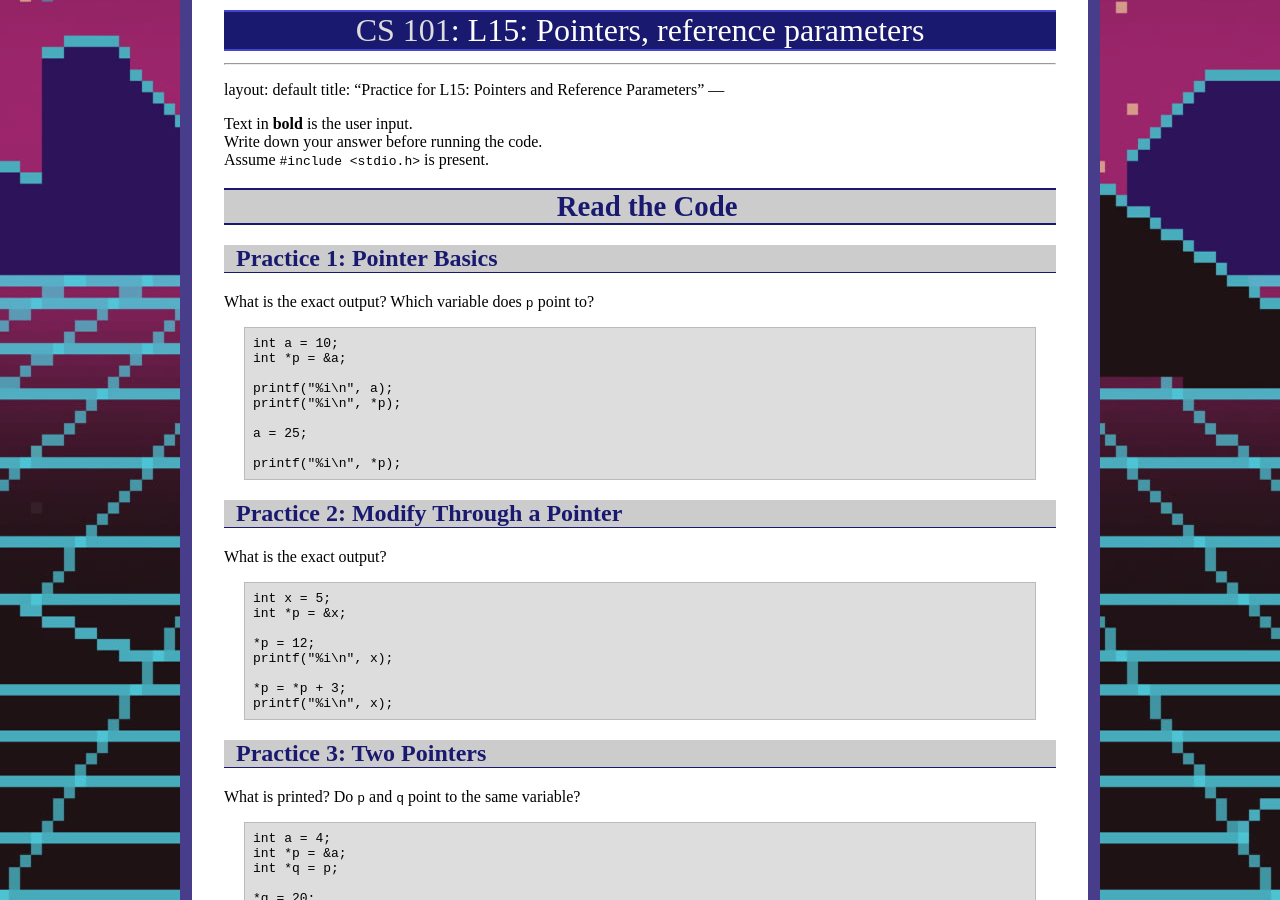
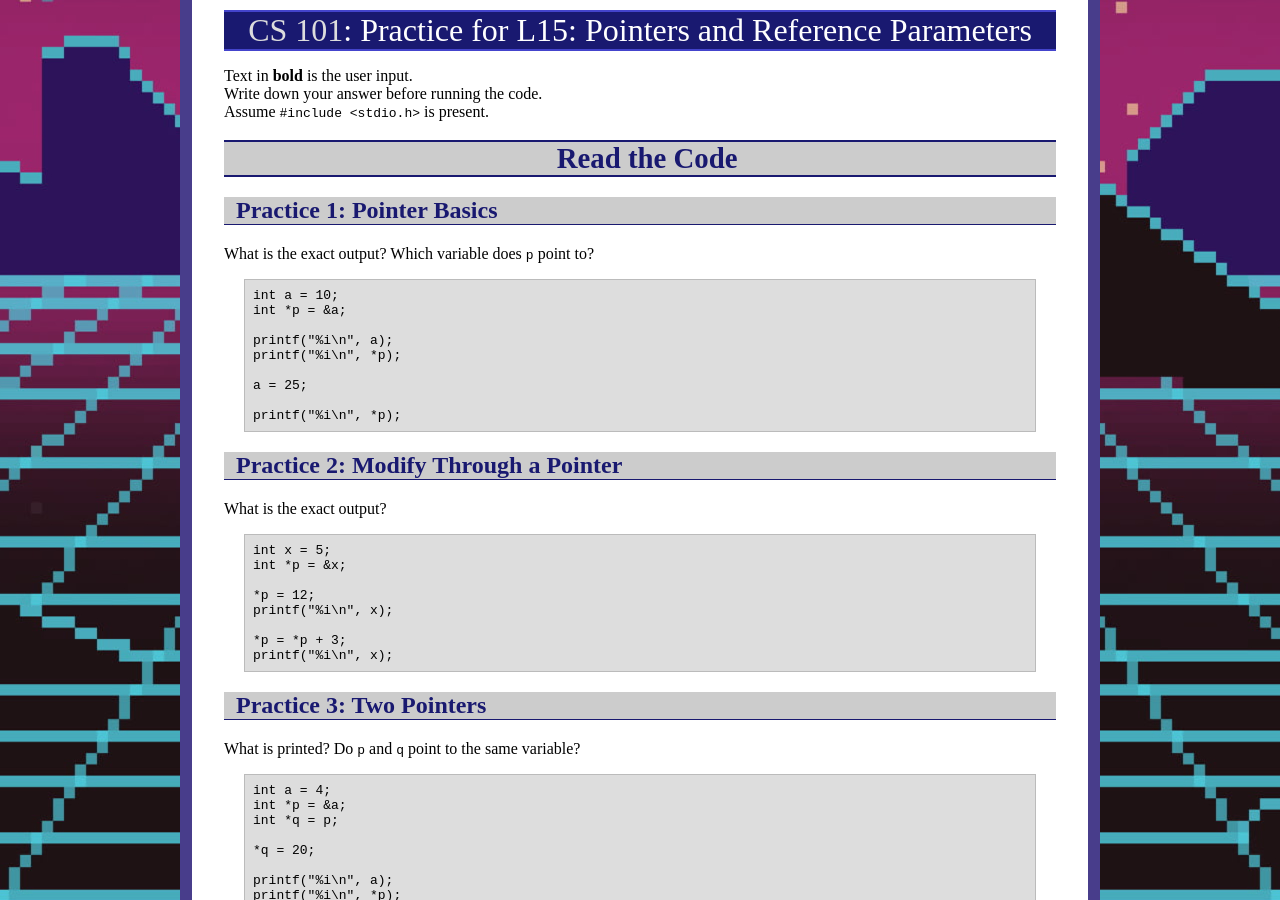
Before and after one commit to ycpcs/cs101-fall2026, a Jekyll site: the page built from practices/p15.md, in a window 1280 px wide and 900 px high. Built offline with Jekyll 4.4.1, drawn with Linux system fonts in a browser that asks for light colours.

Commit message:
Update p15.md

```diff
--- a/practices/p15.md
+++ b/practices/p15.md
@@ -1,8 +1,3 @@
----
-layout: default
-title: "L15: Pointers, reference parameters"
----
-
 ---
 layout: default
 title: "Practice for L15: Pointers and Reference Parameters"
```
